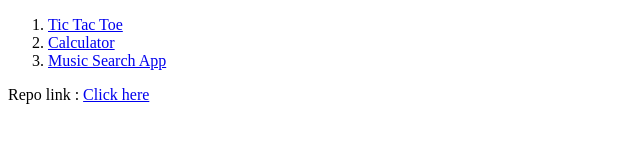
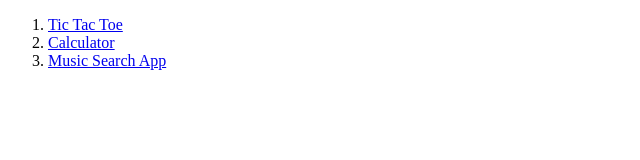
Before and after one commit to saaimsid/saaimsid.github.io, a plain HTML site: page index.html in a window 1280 px wide. Shown: the whole page, without its empty margins (0-640 px from the left). Drawn offline with Linux system fonts and the light colour scheme.

Commit message:
Update index.html

```diff
--- a/index.html
+++ b/index.html
@@ -11,6 +11,5 @@
         <li><a href="https://saaimsid.github.io/calculator/">Calculator</a></li>
         <li><a href="https://saaimsid.github.io/musicsearchapp/">Music Search App</a></li>
     </ol>
-    <p>Repo link : <a href="https://github.com/saaimsid/">Click here</a></p>
 </body>
 </html>
```
